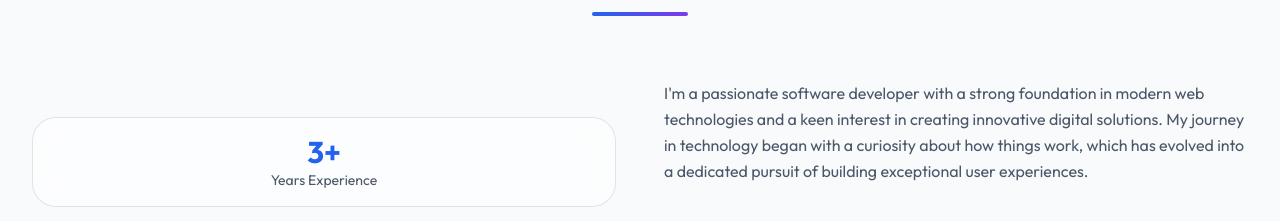
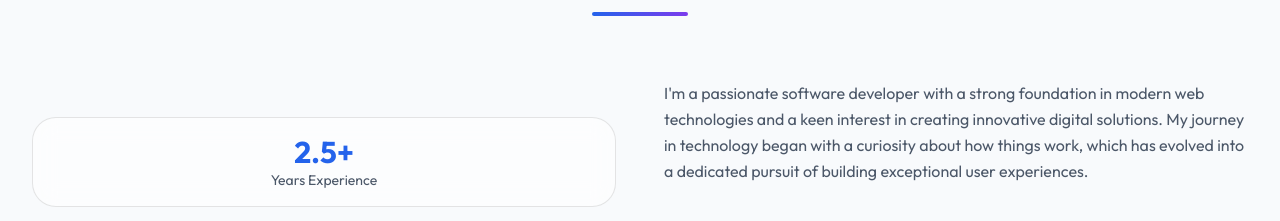
Before and after one commit to cwhui1001/Portfolio_Gracelyn, a Next.js app: page / in a window 1280 px wide. Shown: the part 940-1161 px from the top of the page. Built offline with nearby package versions, Linux system fonts and the light colour scheme.

Commit message:
updated info

```diff
--- a/components/about.tsx
+++ b/components/about.tsx
@@ -33,7 +33,7 @@ export function About() {
               className="grid grid-rows-3 gap-8 pt-8"
             >
               <div className="glass-card p-4 rounded-3xl text-center">
-                <div className="text-3xl font-bold text-primary">3+</div>
+                <div className="text-3xl font-bold text-primary">2.5+</div>
                 <div className="text-sm text-muted-foreground">Years Experience</div>
               </div>
               <div className="glass-card p-4 rounded-3xl text-center">
--- a/components/education.tsx
+++ b/components/education.tsx
@@ -14,7 +14,6 @@ const education = [
     period: '2025 - 2027',
     gpa: '3.90',
     achievements: [
-      'Dean\'s List for 3 consecutive semesters',
       'Full Scholarship Recipient',
       'Active member of Sunway Tech Club, Sunway Robotic Club, Sunway Yoga Club',
       'Volunteered in university open day events'
--- a/components/skills.tsx
+++ b/components/skills.tsx
@@ -363,7 +363,7 @@ export function Skills() {
           <div className="grid grid-cols-1 md:grid-cols-3 gap-8">
             {[
               { number: '20+', label: 'Technologies Mastered', color: 'text-blue-500' },
-              { number: '3+', label: 'Years of Experience', color: 'text-purple-500' },
+              { number: '2.5+', label: 'Years of Experience', color: 'text-purple-500' },
               { number: '100%', label: 'Commitment to Learning', color: 'text-green-500' }
             ].map((stat, index) => (
               <motion.div
```
